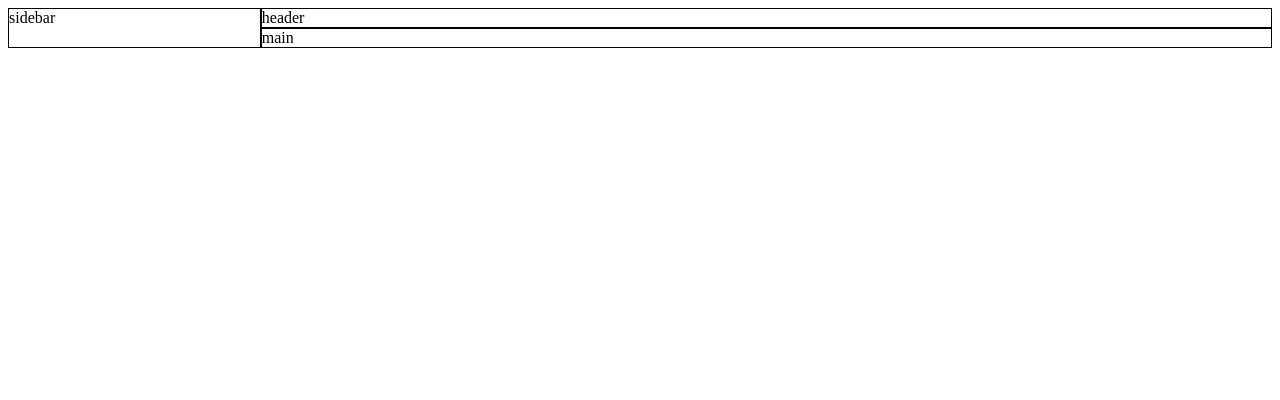
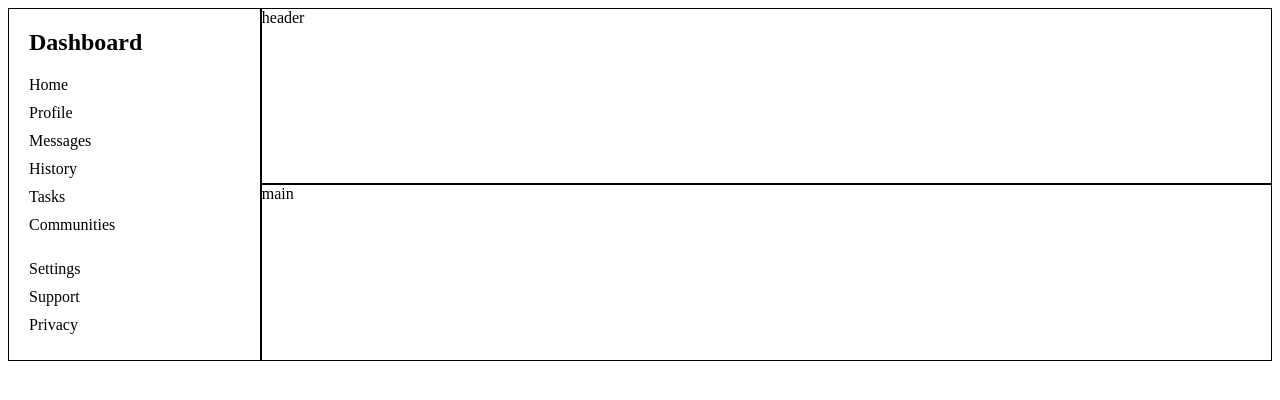
Before and after one commit to MasterT-800/Odin-Project-Admin-Dashboard, a plain HTML site: page index.html in a window 1280 px wide. Drawn offline with Linux system fonts and the light colour scheme.

Commit message:
Add list elements and style to sidebar

```diff
--- a/index.html
+++ b/index.html
@@ -8,7 +8,22 @@
 </head>
 <body>
     <div class="header">header</div>
-    <div class="sidebar">sidebar</div>
+    <div class="sidebar">
+        <h2>Dashboard</h2>
+        <ul>
+            <li>Home</li>
+            <li>Profile</li>
+            <li>Messages</li>
+            <li>History</li>
+            <li>Tasks</li>
+            <li>Communities</li>
+        </ul>
+        <ul>
+            <li>Settings</li>
+            <li>Support</li>
+            <li>Privacy</li>
+        </ul>
+    </div>
     <div class="main">main</div>
 </body>
 </html>
--- a/style.css
+++ b/style.css
@@ -14,6 +14,14 @@ body div {
 .sidebar {
     grid-column: 1 / 2;
     grid-row: 1 / 3;
+    padding-left: 20px;
+}
+.sidebar ul {
+    list-style: none;
+    padding: 0;
+}
+.sidebar li{
+    padding-bottom: 10px;
 }
 .main {
     grid-column: 2 / 3;
```
